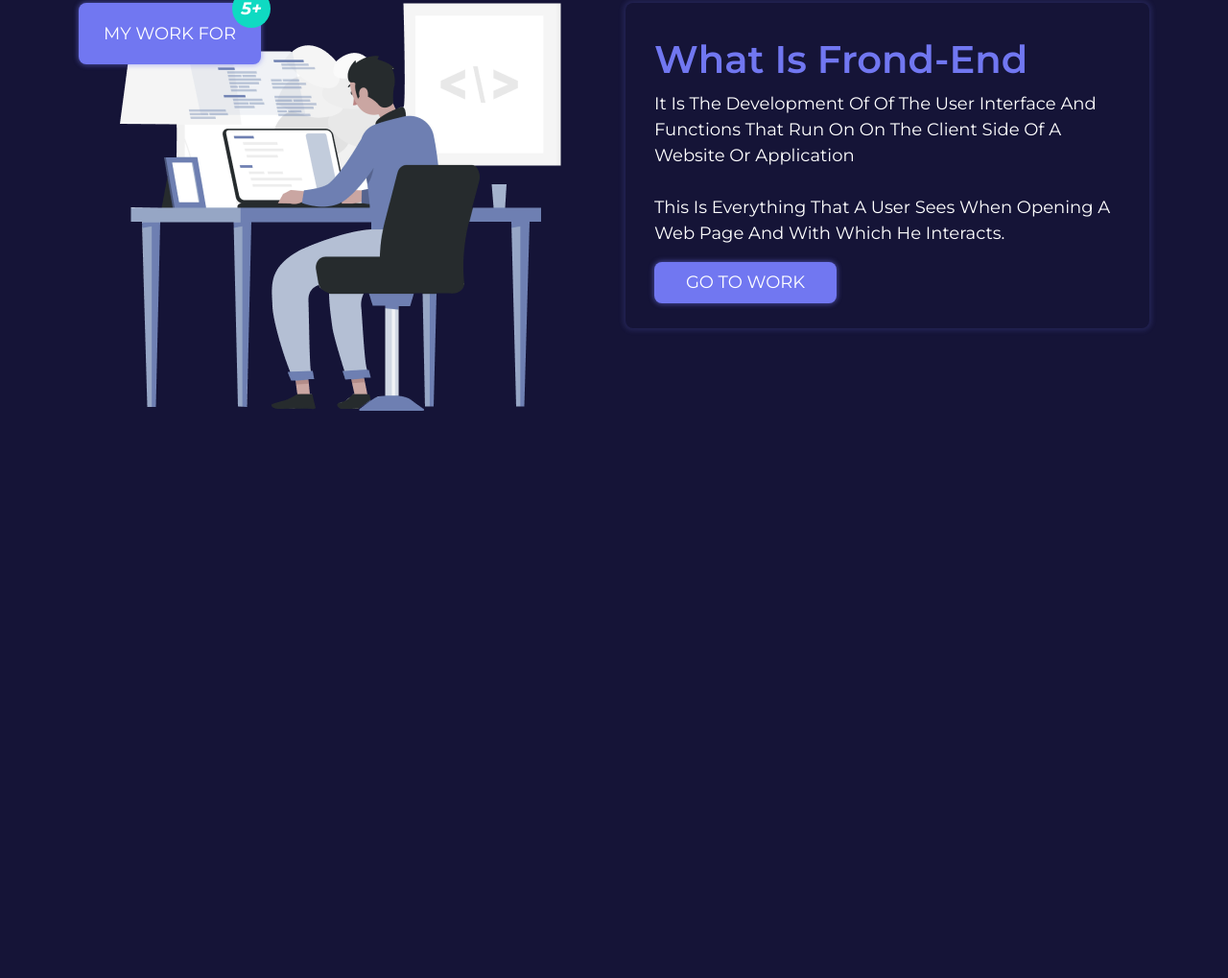
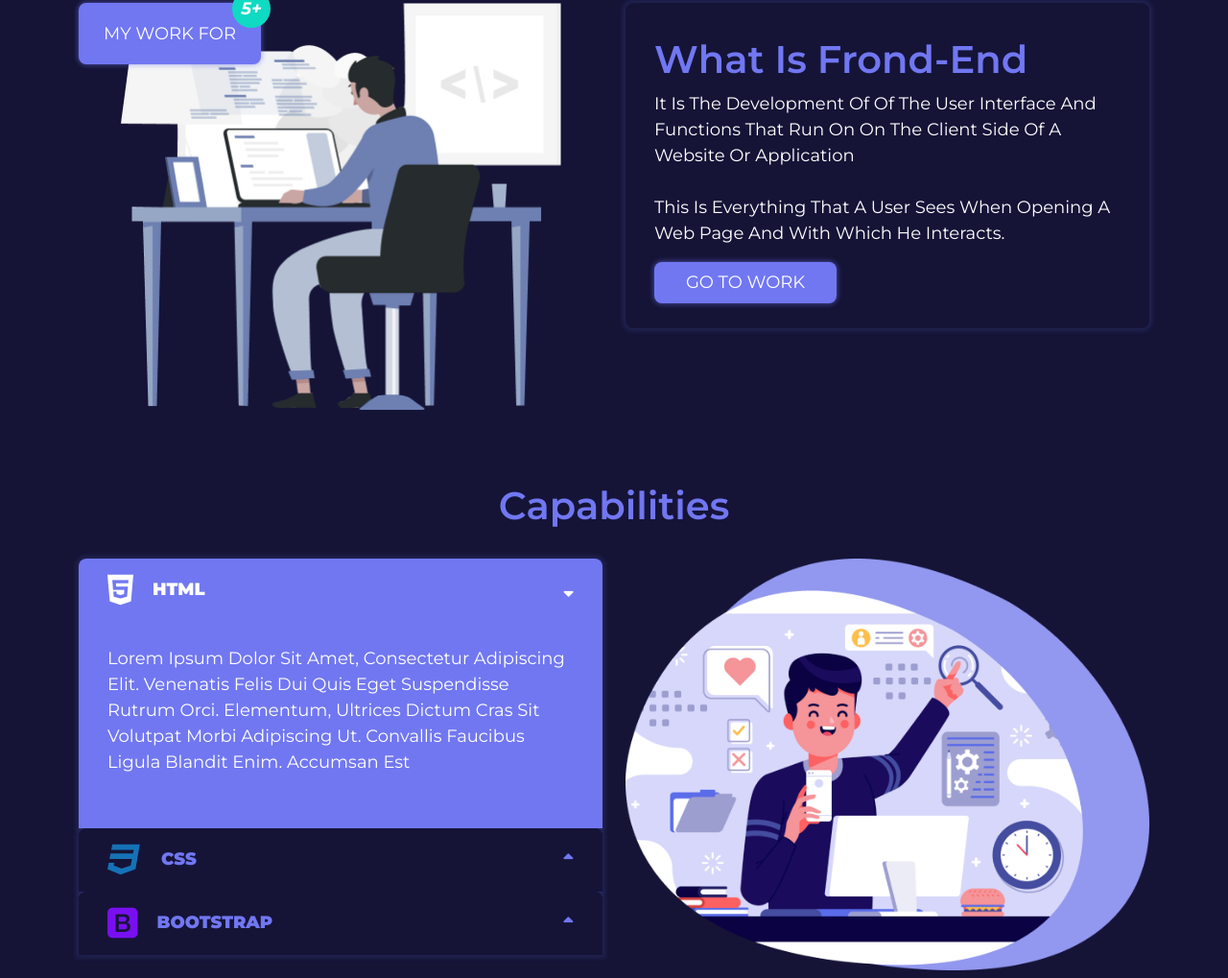
Before and after one commit to Ergashev95/my-work-landingpage, a plain HTML site: page index.html in a window 1280 px wide. Shown: the part 688-1707 px from the top of the page at 96% size. Before the commit the page ends 1191 px from the top, so only its background shows below. Drawn offline with Linux system fonts and the light colour scheme.

Commit message:
add capabilites section

```diff
--- a/css/main.css
+++ b/css/main.css
@@ -251,8 +251,10 @@ body {
 }
 .about-photo {
     object-fit: cover;
+    max-width: 459px;
+    width: 100%;
+    /* width: 100%; */
 }
-
 
 .about-desc {
     box-shadow: 0px 0px 5px 3px rgba(113, 119, 241, 0.15);
@@ -276,3 +278,82 @@ body {
 }
 
 /* ABOUT-SECTION */
+
+
+/*  CAPABILITIES SECTION */
+
+.capabilities-title {
+    margin-bottom: 30px;
+}
+.accordion__item {
+    border-radius: 8px 8px 0px 0px;
+    overflow: hidden;
+    box-shadow: 0px 0px 5px 3px rgba(113, 119, 241, 0.15);
+}
+.accordion-btn {
+    width: 100%;
+    border: unset;
+    display: flex;
+    align-items: center;
+    column-gap: 20px;
+    padding: 15px 30px;
+    background-color: var(--body);
+    color: var(--primary-color);
+    font-family: var(--Montserrat);
+    font-size: 18px;
+    font-weight: 900;
+    text-transform: uppercase;
+    position: relative;
+    transition: .5s;
+}
+
+
+
+.accordion__item:nth-child(1) .capabilities-brend__icon {
+    color:#E44F26;
+}
+
+.accordion__item:nth-child(2) .capabilities-brend__icon {
+    color:#1572B6;
+}
+.accordion__item:nth-child(3) .capabilities-brend__icon {
+    color:#790FF1;
+}
+
+.accordion-btn:not(.collapsed) {
+    color: var(--white);
+    background-color: var(--primary-color);
+}
+.accordion-btn:not(.collapsed) .capabilities-brend__icon  {
+    color: var(--white);
+}
+
+
+.capabilities-icon {
+    position: absolute;
+    right: 30px;
+    transition: .5s;
+}
+
+.accordion-btn:not(.collapsed) .capabilities-icon {
+    transform: rotate(180deg);
+}
+.accordion__body {
+    background-color: var(--primary-color);
+    color: var(--white);
+    padding: 25px 30px 55px;
+    font-family: var(--Montserrat);
+    font-size: 18px;
+    font-weight: 400;
+    line-height: 150%;
+    text-transform: capitalize;
+}
+.capabilities-image {
+    width: 100%;
+}
+.capabilities-image__item {
+    width: 100%;
+    object-fit: cover;
+}
+
+/*  CAPABILITIES SECTION */
--- a/index.html
+++ b/index.html
@@ -155,6 +155,65 @@
         </div>
       </section>
 
+      <section class="capabilities">
+        <div class="container">
+          <h2 class="capabilities-title title text-center">capabilities</h2>
+          <div class="row">
+            <div class="col-12 col-lg-6 col-xl-6 mb-4">
+              <div class="accordion" id="accordionExample">
+                <div class="accordion__item">
+                  <h2 class="accordion-header" id="headingOne">
+                    <button class="accordion-btn" type="button" data-bs-toggle="collapse" data-bs-target="#collapseOne" aria-expanded="true" aria-controls="collapseOne">
+                      <i class="fab fa-html5 fa-2x capabilities-brend__icon"></i>
+                      html
+                      <i class="fas fa-sort-up capabilities-icon"></i>
+                    </button>
+                  </h2>
+                  <div id="collapseOne" class="accordion-collapse collapse show" aria-labelledby="headingOne" data-bs-parent="#accordionExample">
+                    <div class="accordion__body">
+                      Lorem ipsum dolor sit amet, consectetur adipiscing elit. Venenatis felis dui quis eget suspendisse rutrum orci. Elementum, ultrices dictum cras sit volutpat morbi adipiscing ut. Convallis faucibus ligula blandit enim. Accumsan est
+                      </div>
+                  </div>
+                </div>
+                <div class="accordion__item">
+                  <h2 class="accordion-header" id="headingTwo">
+                    <button class="accordion-btn collapsed" type="button" data-bs-toggle="collapse" data-bs-target="#collapseTwo" aria-expanded="false" aria-controls="collapseTwo">
+                      <i class="fab fa-css3 fa-2x capabilities-brend__icon"></i>
+                      css
+                      <i class="fas fa-sort-up capabilities-icon"></i>
+                    </button>
+                  </h2>
+                  <div id="collapseTwo" class="accordion-collapse collapse" aria-labelledby="headingTwo" data-bs-parent="#accordionExample">
+                    <div class="accordion__body">
+                      Lorem ipsum dolor sit amet, consectetur adipiscing elit. Venenatis felis dui quis eget suspendisse rutrum orci. Elementum, ultrices dictum cras sit volutpat morbi adipiscing ut. Convallis faucibus ligula blandit enim. Accumsan est
+                    </div>
+                  </div>
+                </div>
+                <div class="accordion__item">
+                  <h2 class="accordion-header" id="headingThree">
+                    <button class="accordion-btn collapsed" type="button" data-bs-toggle="collapse" data-bs-target="#collapseThree" aria-expanded="false" aria-controls="collapseThree">
+                      <i class="fab fa-bootstrap fa-2x capabilities-brend__icon"></i>
+                      Bootstrap
+                      <i class="fas fa-sort-up capabilities-icon"></i>
+                    </button>
+                  </h2>
+                  <div id="collapseThree" class="accordion-collapse collapse" aria-labelledby="headingThree" data-bs-parent="#accordionExample">
+                    <div class="accordion__body">
+                      Lorem ipsum dolor sit amet, consectetur adipiscing elit. Venenatis felis dui quis eget suspendisse rutrum orci. Elementum, ultrices dictum cras sit volutpat morbi adipiscing ut. Convallis faucibus ligula blandit enim. Accumsan est
+                    </div>
+                  </div>
+                </div>
+              </div>
+            </div>
+            <div class="col-12 col-lg-6 col-xl-6">
+              <div class="capabilities-image">
+                <img src="./img/capabilities.png" alt="Capabilities image" class="capabilities-image__item">
+              </div>
+            </div>
+          </div>
+        </div>
+      </section>
+
 
     </main>
 
```
